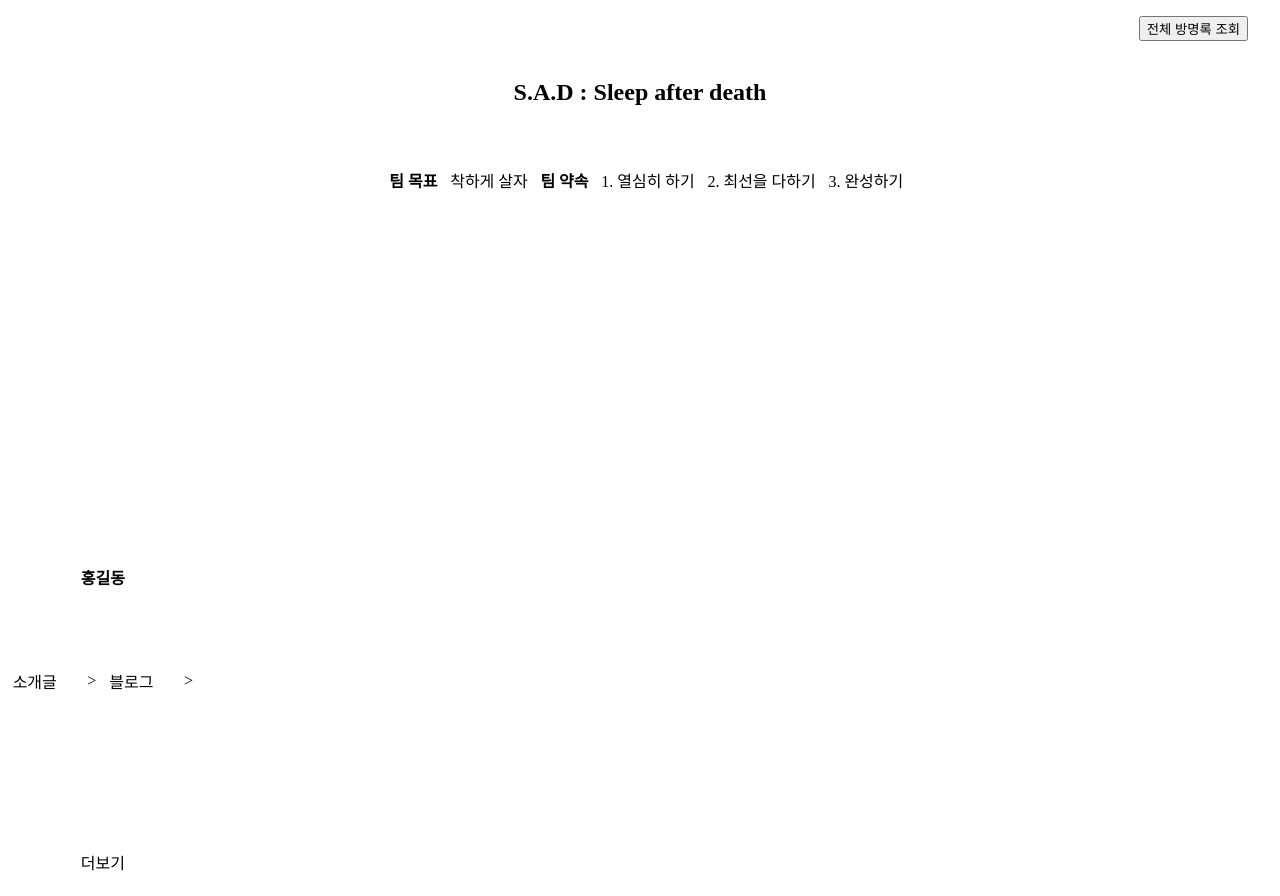
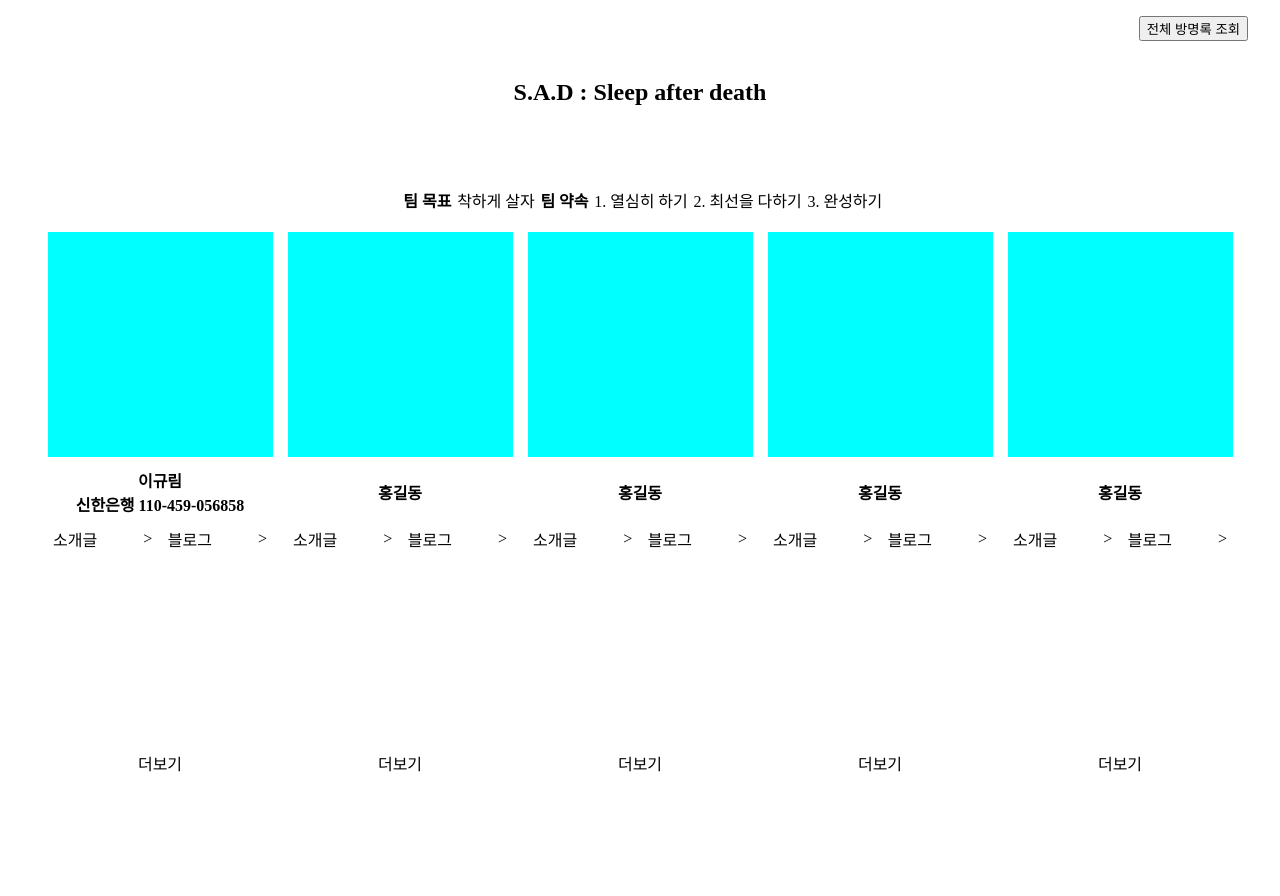
Before and after one commit to kkring/HAPPY, a website: page index.html in a window 1280 px wide. Drawn offline with Linux system fonts and the light colour scheme.

Commit message:
수정 API 추가

```diff
--- a/header.html
+++ b/header.html
@@ -5,7 +5,7 @@
     <meta charset="UTF-8">
     <meta name="viewport" content="width=device-width, initial-scale=1.0">
     <!-- CSS LOAD -->
-    <link rel="stylesheet" href="/static/css/header.css">
+    <link rel="stylesheet" href="./static/css/header.css">
     <title>Document</title>
 </head>
 <header>
--- a/index.html
+++ b/index.html
@@ -4,7 +4,7 @@
 <head>
     <meta charset="UTF-8">
     <meta name="viewport" content="width=device-width, initial-scale=1.0">
-    <link rel="stylesheet" type="text/css" href="/static/css/index.css">
+    <link rel="stylesheet" type="text/css" href="./static/css/index.css">
     <title>Node.js 1팀 소개 페이지</title>
 </head>
 
@@ -36,9 +36,133 @@
         </div>
 
         <div id="teamProfileContainer">
-            <div class="profile">
+            <div class="profile" >
                 <div class="profileImage">
+                </div>
+                <div class="profileName">
+                    <span>
+                        이규림
+                    </span>
+                    <span>신한은행 110-459-056858</span>
+                </div>
+                <div class="profileInformation">
 
+                </div>
+                <div class="profileNav">
+                    <div class="profileNavItems" style="margin-right: 2%;">
+                        <span style="margin-left: 5%;">소개글</span>
+                        <span style="margin-left: auto; margin-right: 5%;"> > </span>
+                    </div>
+                    <div class="profileNavItems">
+                        <span style="margin-left: 5%;">블로그</span>
+                        <span style="margin-left: auto; margin-right: 5%;"> > </span>
+                    </div>
+                </div>
+                <div class="profileGuestBook">
+
+                </div>
+                <div class="profileGuide">
+                    <span>
+                        더보기
+                    </span>
+                </div>
+            </div>
+
+            <div class="profile" >
+                <div class="profileImage">
+                </div>
+                <div class="profileName">
+                    <span>
+                        홍길동
+                    </span>
+                </div>
+                <div class="profileInformation">
+
+                </div>
+                <div class="profileNav">
+                    <div class="profileNavItems" style="margin-right: 2%;">
+                        <span style="margin-left: 5%;">소개글</span>
+                        <span style="margin-left: auto; margin-right: 5%;"> > </span>
+                    </div>
+                    <div class="profileNavItems">
+                        <span style="margin-left: 5%;">블로그</span>
+                        <span style="margin-left: auto; margin-right: 5%;"> > </span>
+                    </div>
+                </div>
+                <div class="profileGuestBook">
+
+                </div>
+                <div class="profileGuide">
+                    <span>
+                        더보기
+                    </span>
+                </div>
+            </div>
+
+            <div class="profile" >
+                <div class="profileImage">
+                </div>
+                <div class="profileName">
+                    <span>
+                        홍길동
+                    </span>
+                </div>
+                <div class="profileInformation">
+
+                </div>
+                <div class="profileNav">
+                    <div class="profileNavItems" style="margin-right: 2%;">
+                        <span style="margin-left: 5%;">소개글</span>
+                        <span style="margin-left: auto; margin-right: 5%;"> > </span>
+                    </div>
+                    <div class="profileNavItems">
+                        <span style="margin-left: 5%;">블로그</span>
+                        <span style="margin-left: auto; margin-right: 5%;"> > </span>
+                    </div>
+                </div>
+                <div class="profileGuestBook">
+
+                </div>
+                <div class="profileGuide">
+                    <span>
+                        더보기
+                    </span>
+                </div>
+            </div>
+
+            <div class="profile" >
+                <div class="profileImage">
+                </div>
+                <div class="profileName">
+                    <span>
+                        홍길동
+                    </span>
+                </div>
+                <div class="profileInformation">
+
+                </div>
+                <div class="profileNav">
+                    <div class="profileNavItems" style="margin-right: 2%;">
+                        <span style="margin-left: 5%;">소개글</span>
+                        <span style="margin-left: auto; margin-right: 5%;"> > </span>
+                    </div>
+                    <div class="profileNavItems">
+                        <span style="margin-left: 5%;">블로그</span>
+                        <span style="margin-left: auto; margin-right: 5%;"> > </span>
+                    </div>
+                </div>
+                <div class="profileGuestBook">
+
+                </div>
+                <div class="profileGuide">
+                    <span>
+                        더보기
+                    </span>
+                </div>
+            </div>
+
+            <div class="profile" >
+                <div class="profileImage">
                 </div>
                 <div class="profileName">
                     <span>
--- a/static/css/index.css
+++ b/static/css/index.css
@@ -1,13 +1,19 @@
 #container {
+    max-width: 1600px;
+    display: flex;
     height: 45rem;
+    justify-content: flex-start;
+    flex-direction: column;
+    align-items: center;
 }
 
 #teamIntroduction {
     /* 팀 소개 영역 */
-    height: 10%;
     display: flex;
     justify-content: center;
     flex-wrap: wrap;
+    width: 565px;
+    margin: 20px;
 }
 
 .introductionItem {
@@ -21,24 +27,31 @@
 }
 
 #teamProfileContainer {
-    height: 90%;
+    height: auto;
+    display: flex;
+    width: 1200px;
+    align-items: flex-start;
+    justify-content: space-around;
+    flex-direction: row;
 }
 
 .profile {
-    height: 100%;
-    width: 15%;
+    width: 225px;
 }
 
 .profileImage {
-    height: 48%;
+    width: 225px;
+    height: 225px;
+    background-color: aqua;
 }
 
 .profileName {
-    height: 8%;
+    height: 70px;
     display: flex;
     justify-content: center;
     align-items: center;
     font-weight: bold;
+    flex-direction: column;
 }
 
 .profileInformation {
@@ -59,7 +72,7 @@
 }
 
 .profileGuestBook {
-    height: 20%;
+    height: 200px;
 }
 
 .profileGuide {
--- a/static/js/index.js
+++ b/static/js/index.js
@@ -11,14 +11,14 @@ async function injectHeader() {
     let headerHtml = await fetch("./header.html")
     let data = await headerHtml.text()
     document.querySelector("header").innerHTML = data;
-}
+};
 
 
 
 
 window.onload = async () => {
     // onload : html 파일을 모두 불러오고 나서 실행 (순서 보장)
-    injectHeader()
+    injectHeader();
 }
 
 
```
Also changed, not shown: routes/index.js (+57 -7 lines).
